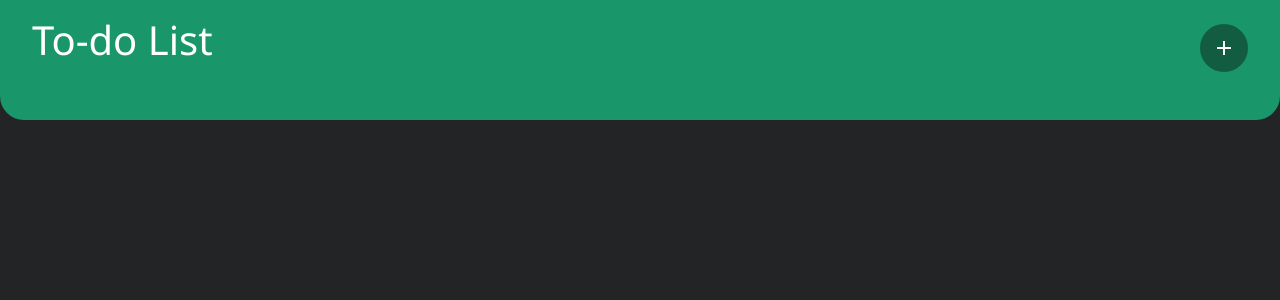
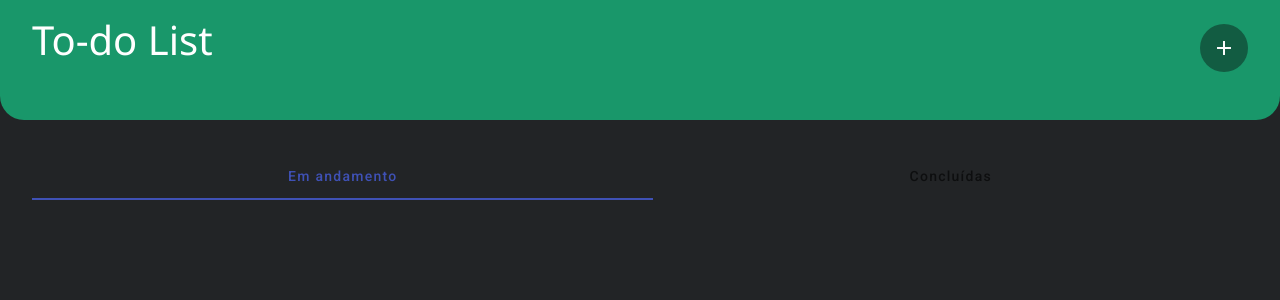
Before and after one commit to danilovalerio/todo-list-sixteen-angular, an Angular app: page / in a window 1280 px wide. Shown: the top 300 px of the page. Built offline with nearby package versions, Linux system fonts and the light colour scheme.

Commit message:
layout do componente e insercao no app component

```diff
--- a/src/app/app.component.html
+++ b/src/app/app.component.html
@@ -1 +1,2 @@
 <app-header></app-header>
+<app-todo-card></app-todo-card>
--- a/src/app/app.component.ts
+++ b/src/app/app.component.ts
@@ -1,11 +1,12 @@
 import { Component } from '@angular/core';
 import { RouterOutlet } from '@angular/router';
 import { HeaderComponent } from './components/header/header.component';
+import { TodoCardComponent } from './components/todo-card/todo-card.component';
 
 @Component({
   selector: 'app-root',
   standalone: true,
-  imports: [RouterOutlet, HeaderComponent],
+  imports: [RouterOutlet, HeaderComponent, TodoCardComponent],
   templateUrl: './app.component.html',
   styleUrl: './app.component.scss',
 })
--- a/src/app/components/todo-card/todo-card.component.html
+++ b/src/app/components/todo-card/todo-card.component.html
@@ -1 +1,4 @@
-<p>todo-card works!</p>
+<mat-tab-group>
+  <mat-tab label="Em andamento"></mat-tab>
+  <mat-tab label="Concluídas"></mat-tab>
+</mat-tab-group>
```
